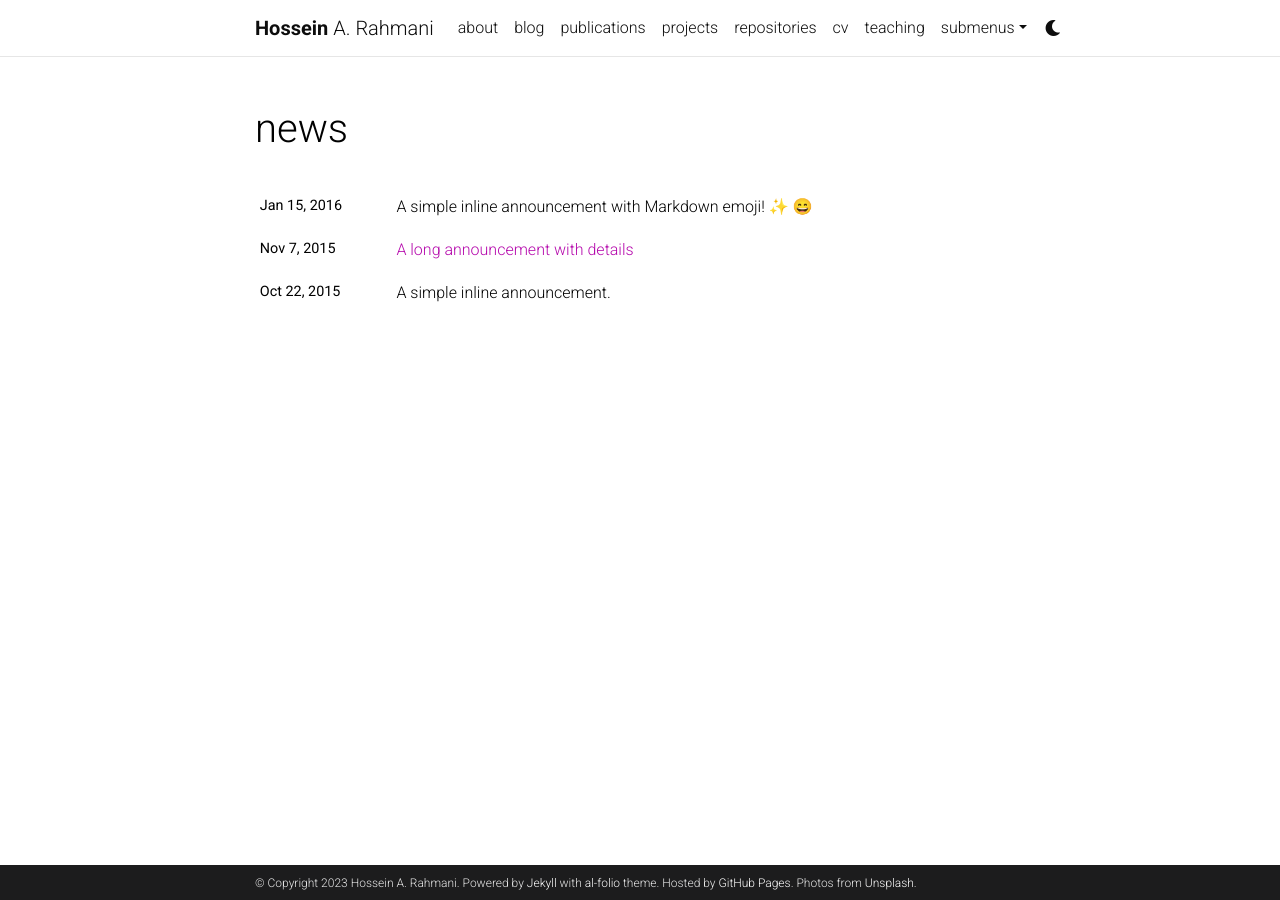
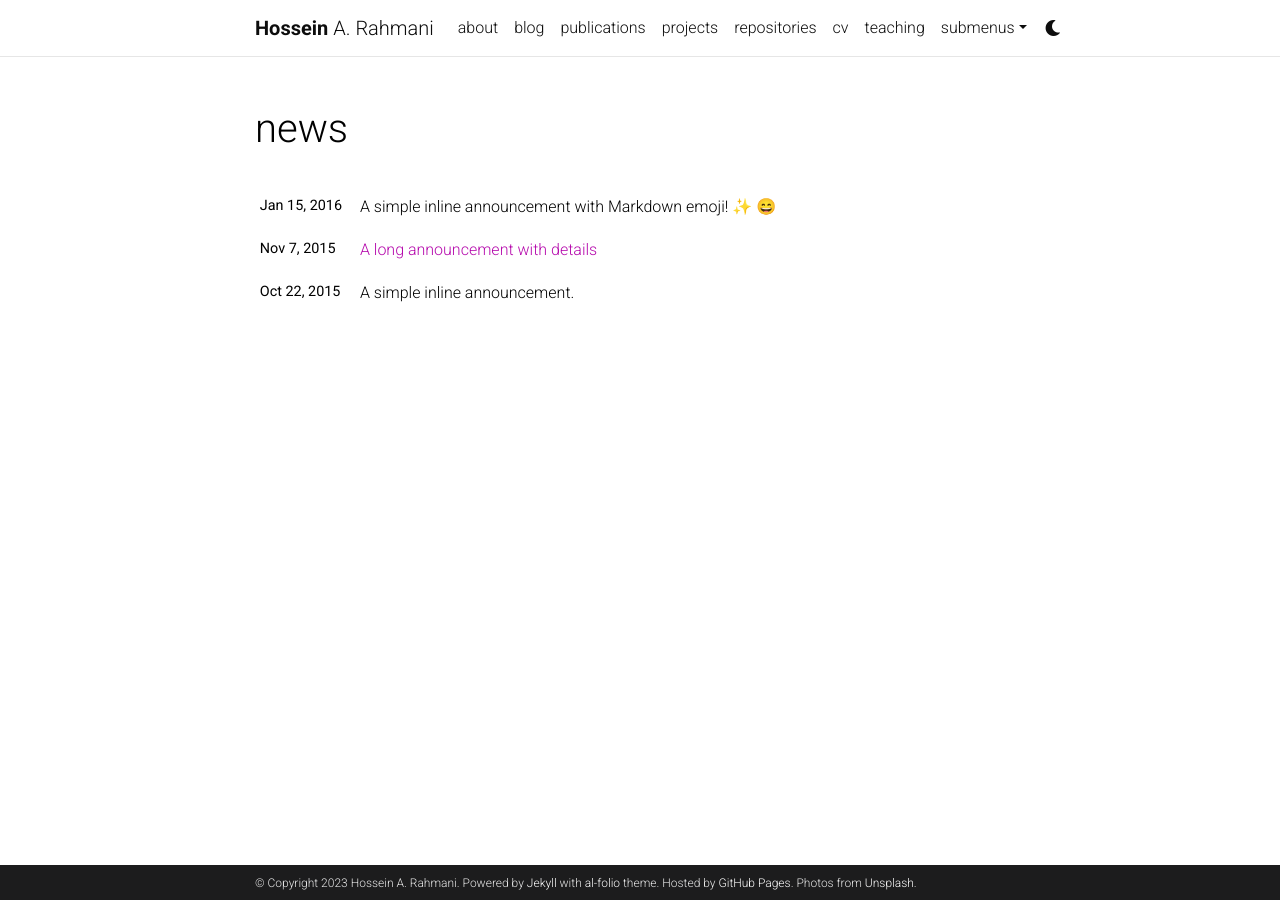
Before and after one commit to rahmanidashti/rahmanidashti.github.io, a Jekyll site: the page built from news.html, in a window 1280 px wide. Built offline with Jekyll 4.4.1, drawn with Linux system fonts in a browser that asks for light colours; emoji names are drawn with the system emoji font; comment, search, counter and statistics services are not loaded; a style sheet for code colours, icons or effects is not loaded.

Commit message:
Update _base.scss

```diff
--- a/_sass/_base.scss
+++ b/_sass/_base.scss
@@ -285,6 +285,31 @@
   }
 }
 
+// About
+
+.about p {
+  text-align: justify;
+}
+
+// News
+
+.news table td {
+  font-size: 1rem;
+  color: var(--global-text-color);
+}
+
+.news table th {
+  color: var(--global-text-color);
+  width: 13%;
+}
+
+.news table th span {
+  color: var(--global-text-color);
+  // padding: 5px;
+  font-weight: 500;
+  // box-shadow: 0 2px 5px 0 rgba(0, 0, 0, 0.16), 0 2px 10px 0 rgba(0, 0, 0, 0.12);
+}
+
 #light-toggle {
   padding: 0;
   border: 0;
@@ -325,6 +350,7 @@
 
 
 // Footer
+
 footer.fixed-bottom {
   background-color: var(--global-footer-bg-color);
   font-size: 0.75rem;
```
